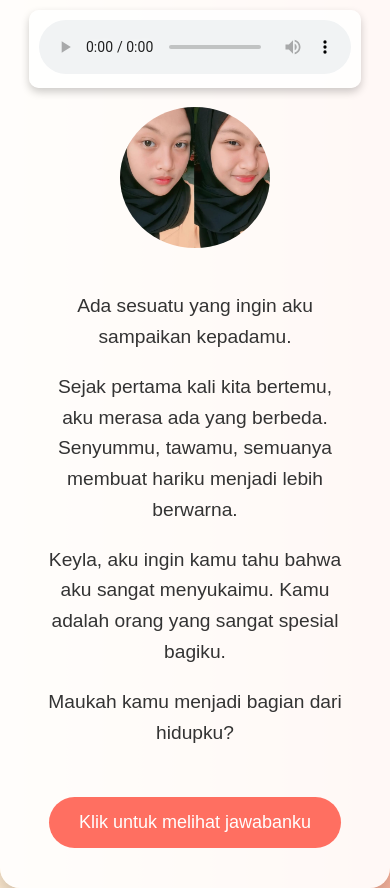
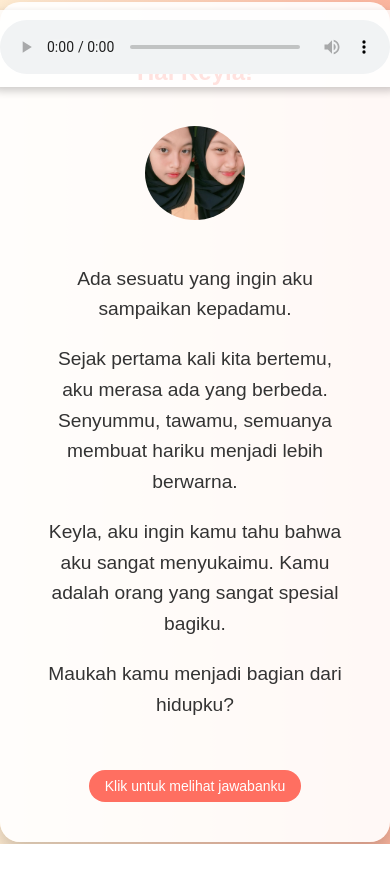
Before and after one commit to AdiMulyanto/KEYLA, a plain HTML site: page index.html in a window 390 px wide. After the commit the page ends 844 px from the top, so only its background shows below. Drawn offline with Linux system fonts and the light colour scheme.

Commit message:
Update styles.css

```diff
--- a/styles.css
+++ b/styles.css
@@ -1,11 +1,13 @@
 body {
     font-family: 'Arial', sans-serif;
+    font-size: 16px;
     background: linear-gradient(to right, #ffecd2, #fcb69f);
     display: flex;
     justify-content: center;
     align-items: center;
     height: 100vh;
     margin: 0;
+    overflow-x: hidden;
     overflow: hidden;
     position: relative; /* Added for relative positioning */
 }
@@ -16,8 +18,8 @@ body {
     box-shadow: 0 10px 20px rgba(0, 0, 0, 0.2);
     padding: 40px;
     text-align: center;
-    width: 80%;
-    max-width: 600px;
+    width: 100%;
+    max-width: 1200px;
     animation: fadeIn 2s ease-in-out;
     position: relative;
     z-index: 1;
@@ -202,3 +204,48 @@ button:hover {
         opacity: 0;
     }
 }
+
+/* Styles for devices with a max width of 768px (tablets and mobile) */
+@media (max-width: 768px) {
+    .container {
+        width: 90%;
+    }
+
+    h1 {
+        font-size: 2em;
+    }
+
+    .keyla-photo {
+        width: 120px;
+    }
+
+    button {
+        font-size: 16px;
+        padding: 10px 20px;
+    }
+
+    .music-controls {
+        width: 100%;
+    }
+}
+
+/* Styles for devices with a max width of 480px (small mobile) */
+@media (max-width: 480px) {
+    h1 {
+        font-size: 1.5em;
+    }
+
+    .keyla-photo {
+        width: 100px;
+    }
+
+    button {
+        font-size: 14px;
+        padding: 8px 16px;
+    }
+
+    .music-controls {
+        width: 100%;
+        font-size: 14px;
+    }
+}
```
